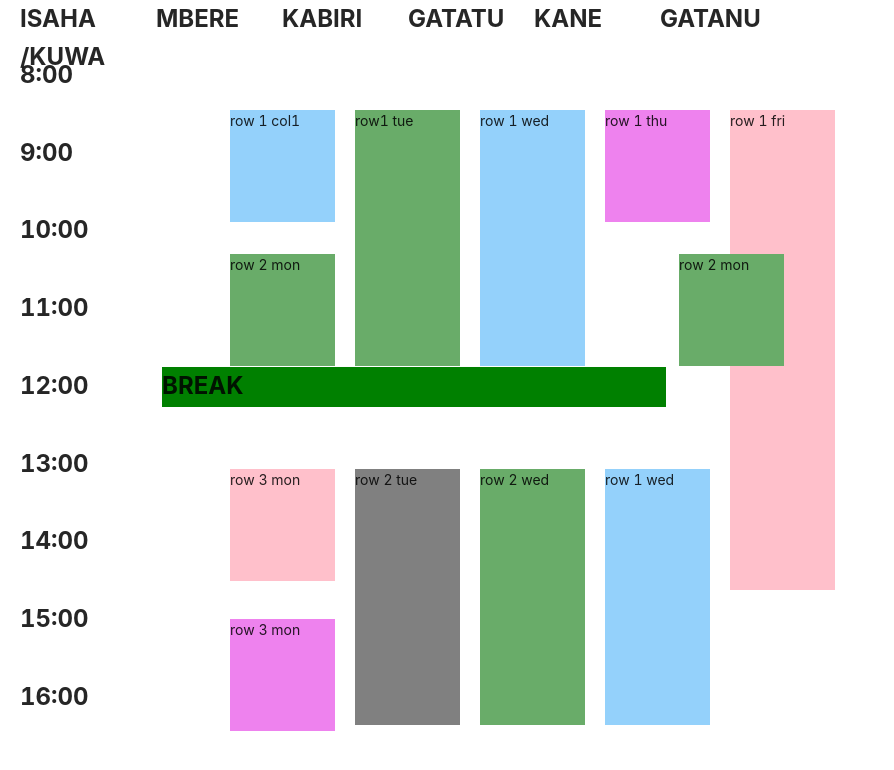
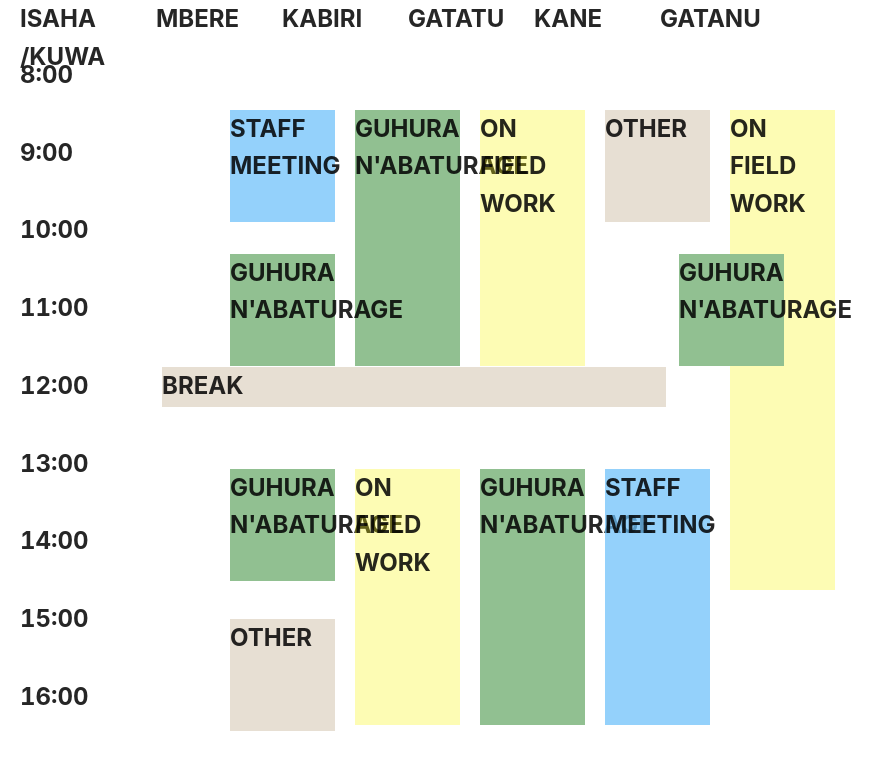
Before and after one commit to mutuyimana1/umurengequickUI, a React (Create React App) app: page /planner in a window 1280 px wide. Shown: the top 770 px of the page, without its empty margins (0-894 px from the left). Built offline with nearby package versions, Linux system fonts and the light colour scheme.

Commit message:
new calendar

```diff
--- a/src/components/dashstyle.css
+++ b/src/components/dashstyle.css
@@ -1,6 +1,7 @@
 .dashboard{
     background-color: rgb(115, 221, 115);
     height: 50vh;
+    border: none;
 
 }
 .trigger {
--- /dev/null
+++ b/src/components/p.css
@@ -0,0 +1,4 @@
+.color{
+    background-color: rgba(247, 243, 2, 0.295);
+    border: 1px  solid rgb(231, 223, 211);
+}
--- a/src/components/planner.js
+++ b/src/components/planner.js
@@ -1,7 +1,7 @@
 import React from 'react';
 import ReactDOM from 'react-dom';
 import 'antd/dist/antd.css';
-import './planner.css';
+
 import { Row, Col } from 'antd';
 
 
@@ -41,7 +41,7 @@ const Planner = () => {
    <div style={{display:"flex"}}>
 
   <Row style={{ height: "5vh", width:"10%"}}><b>12:00</b></Row>
-  <Row style={{ backgroundColor:"green",height: "5vh", marginLeft:"2vh",width:"40%"}}><b>BREAK</b></Row>
+  <Row style={{ backgroundColor:"rgb(231, 223, 211)",height: "5vh", marginLeft:"2vh",width:"40%"}}><b>BREAK</b></Row>
   </div>
   </Col> <br></br>
 
@@ -62,38 +62,38 @@ const Planner = () => {
   <div style={{ marginLeft:"230px", marginTop:"-76vh" }}>
   <Col >
   <div style={{display:"flex"}}>
-  <Row style={{backgroundColor:"#6ec0fabb", height: "14vh", width:"10%"}}>row 1 col1</Row>
+  <Row style={{backgroundColor:"#6ec0fabb", height: "14vh", width:"10%", fontSize:"x-large"}}><b>STAFF MEETING</b></Row>
 
-  <Row style={{backgroundColor:"rgb(105, 172, 105)", marginLeft:"20px", height: "32vh", width:"10%"}}>row1 tue</Row>
+  <Row style={{backgroundColor:"rgb(145, 192, 145)", marginLeft:"20px", height: "32vh", width:"10%", fontSize:"x-large"}}><b>GUHURA N'ABATURAGE</b></Row>
 
-  <Row style={{backgroundColor:"#6ec0fabb", marginLeft:"20px", height: "32vh", width:"10%"}}>row 1 wed</Row>
-  <Row style={{backgroundColor:"violet", height: "14vh",marginLeft:"20px", width:"10%"}}>row 1 thu</Row>
-  <Row style={{backgroundColor:"pink", height: "60vh",marginLeft:"20px", width:"10%"}}>row 1 fri</Row>
+  <Row style={{backgroundColor:"rgba(247, 243, 2, 0.295", marginLeft:"20px", height: "32vh", width:"10%", fontSize:"x-large"}}><b>ON FIELD WORK</b></Row>
+  <Row style={{backgroundColor:"rgb(231, 223, 211)", height: "14vh",marginLeft:"20px", width:"10%", fontSize:"x-large"}}><b>OTHER</b></Row>
+  <Row style={{backgroundColor:"rgba(247, 243, 2, 0.295", height: "60vh",marginLeft:"20px", width:"10%", fontSize:"x-large"}}><b>ON FIELD WORK</b></Row>
 
   </div>
   </Col>
   <Col >
 
   <div style={{display:"flex"}}>
-  <Row style={{backgroundColor:"rgb(105, 172, 105)", height: "14vh", marginTop:"-42vh", width:"10%"}}>row 2 mon</Row>
-  <Row style={{backgroundColor:"rgb(105, 172, 105)", height: "14vh", marginTop:"-42vh", marginLeft:"43vh",width:"10%"}}>row 2 mon</Row>
+  <Row style={{backgroundColor:"rgb(145, 192, 145)", height: "14vh", marginTop:"-42vh", width:"10%", fontSize:"x-large"}}><b>GUHURA N'ABATURAGE</b></Row>
+  <Row style={{backgroundColor:"rgb(145, 192, 145)", height: "14vh", marginTop:"-42vh", marginLeft:"43vh",width:"10%", fontSize:"x-large"}}><b>GUHURA N'ABATURAGE</b></Row>
   </div>
   </Col>
   <br></br>
   <Col >
   <div style={{display:"flex"}}>
-  <Row style={{backgroundColor:"pink", height: "14vh", width:"10%",marginTop:"-18vh"}}>row 3 mon</Row>
+  <Row style={{backgroundColor:"rgb(145, 192, 145)", height: "14vh", width:"10%",marginTop:"-18vh", fontSize:"x-large"}}><b>GUHURA N'ABATURAGE</b></Row>
 
-  <Row style={{backgroundColor:"gray", marginLeft:"20px", height: "32vh",marginTop:"-18vh", width:"10%"}}>row 2 tue</Row>
+  <Row style={{backgroundColor:"rgba(247, 243, 2, 0.295", marginLeft:"20px", height: "32vh",marginTop:"-18vh", width:"10%", fontSize:"x-large"}}><b>ON FIELD WORK</b></Row>
 
-  <Row style={{backgroundColor:"rgb(105, 172, 105)", marginLeft:"20px", height: "32vh",marginTop:"-18vh", width:"10%"}}>row 2 wed</Row>
-  <Row style={{backgroundColor:"#6ec0fabb", marginLeft:"20px", height: "32vh", marginTop:"-18vh",width:"10%"}}>row 1 wed</Row>
+  <Row style={{backgroundColor:"rgb(145, 192, 145)", marginLeft:"20px", height: "32vh",marginTop:"-18vh", width:"10%", fontSize:"x-large"}}><b> GUHURA N'ABATURAGE</b></Row>
+  <Row style={{backgroundColor:"#6ec0fabb", marginLeft:"20px", height: "32vh", marginTop:"-18vh",width:"10%", fontSize:"x-large"}}><b>STAFF MEETING</b></Row>
 
   </div>
   </Col>
   <Col >
   <br></br>
-  <Row style={{backgroundColor:"violet", height: "14vh", marginTop:"-16vh", width:"10%"}}>row 3 mon</Row>
+  <Row style={{backgroundColor:"rgb(231, 223, 211)", height: "14vh", marginTop:"-16vh", width:"10%", fontSize:"x-large", fontSize:"x-large"}}><b>OTHER</b></Row>
   </Col>
   </div>
   {/* </div> */}
--- a/src/components/plannerLayout.js
+++ b/src/components/plannerLayout.js
@@ -2,7 +2,7 @@ import React from 'react';
 import ReactDOM from 'react-dom';
 import 'antd/dist/antd.css';
 import Planner from './planner';
-
+import './p.css'
 import { Tabs } from 'antd';
 import HomeLayout from './homelayout';
 
@@ -28,7 +28,7 @@ const PlannerLayout = () => {
       <Planner/>
     </TabPane>
   </Tabs>
-  <div style={{width:"30%",backgroundColor:"#6ec0fabb", height:"70vh", float:"right",marginTop:"-80vh" }}>
+  <div className='color' style={{width:"30%", height:"70vh", float:"right",marginTop:"-80vh" }} >
   <p>mslkmalk</p>
   </div>
 
```
Also changed, not shown: src/components/planner.css (deleted).
